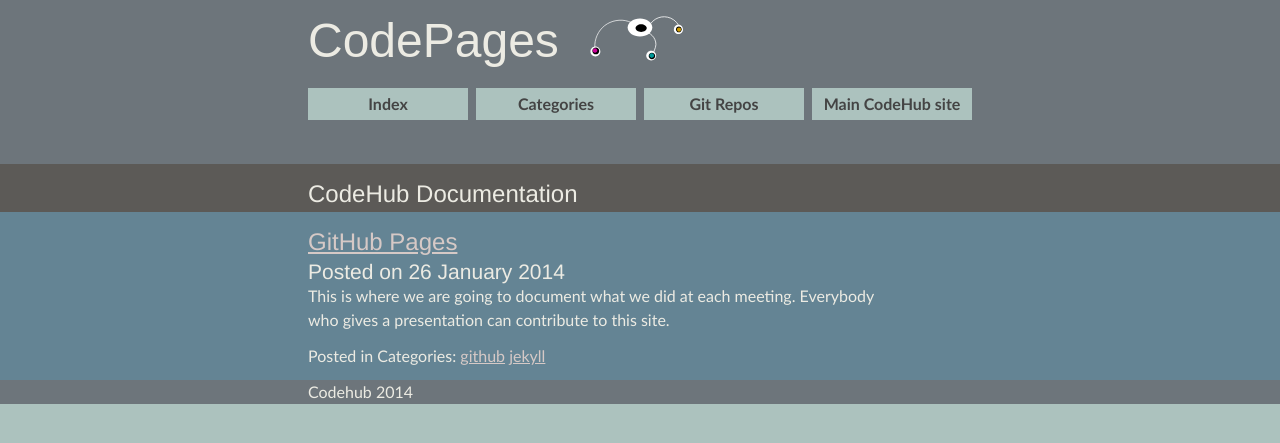
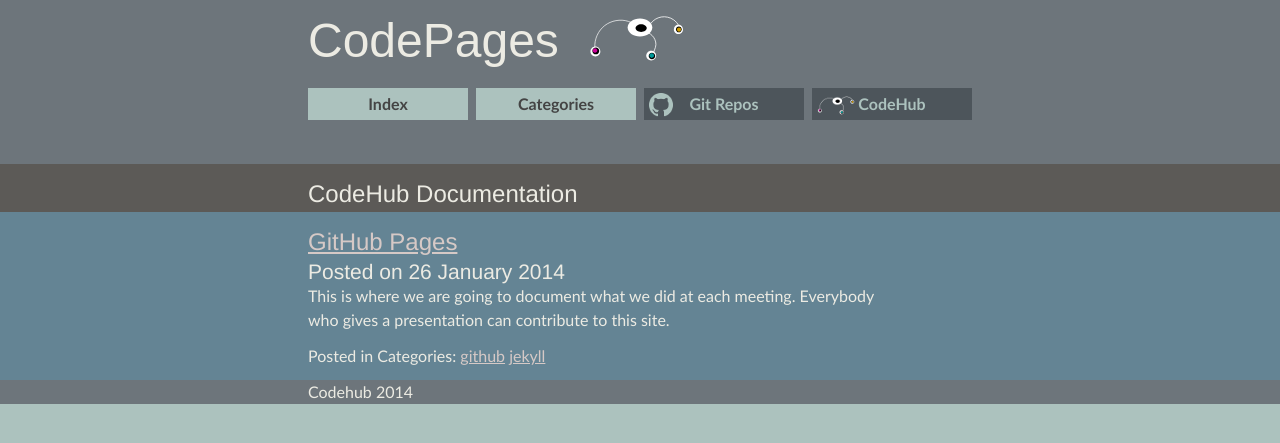
Before and after one commit to CodeHubOrg/codehuborg.github.io, a Jekyll site: the page built from index.html, in a window 1280 px wide. Shown: the top 443 px of the page. Built offline with Jekyll 4.4.1, drawn with Linux system fonts in a browser that asks for light colours; some web fonts are replaced.

Commit message:
Change nav to make external links clearer

```diff
--- a/_includes/header_nav.html
+++ b/_includes/header_nav.html
@@ -4,8 +4,8 @@
       <ul class="nav">
         <li{% if page.url == '/contents.html' %} class="current section-active" {% endif %}><a href="/contents.html">Index</a>
         <li{% if page.url == '/categories.html' %} class="current section-active" {% endif %}><a href="/categories.html">Categories</a>
-        <li><a href="http://github.com/CodeHubOrg">Git Repos</a>
-        <li><a href="http://codehub.org.uk" class="current section-active">Main CodeHub site</a></li>
+        <li class="gitlink"><a href="http://github.com/CodeHubOrg">Git Repos</a>
+        <li class="codehublink"><a href="http://codehub.org.uk">CodeHub</a></li>
       </ul>
     <div class="inner margins-vert"></div>
   </header>
--- a/stylesheets/screen.css
+++ b/stylesheets/screen.css
@@ -235,6 +235,17 @@
   text-decoration: none;
   color: #444;
 }
+
+.nav li.gitlink a, .nav li.codehublink a {
+  color: #acc2be;
+}
+.nav li.gitlink {
+  background: #4d555b url(../img/octocat.png) no-repeat 5px 5px;
+}
+.nav li.codehublink {
+  background: url("../img/codehub.png") no-repeat scroll 5px 2px #4d555b;
+}
+
 @media (min-width: 30em) {
   .nav li {
     width: 24.09639%;
```
Also changed, not shown: img/codehub.gif (added), img/codehub.png (added), img/octocat.png (added).
